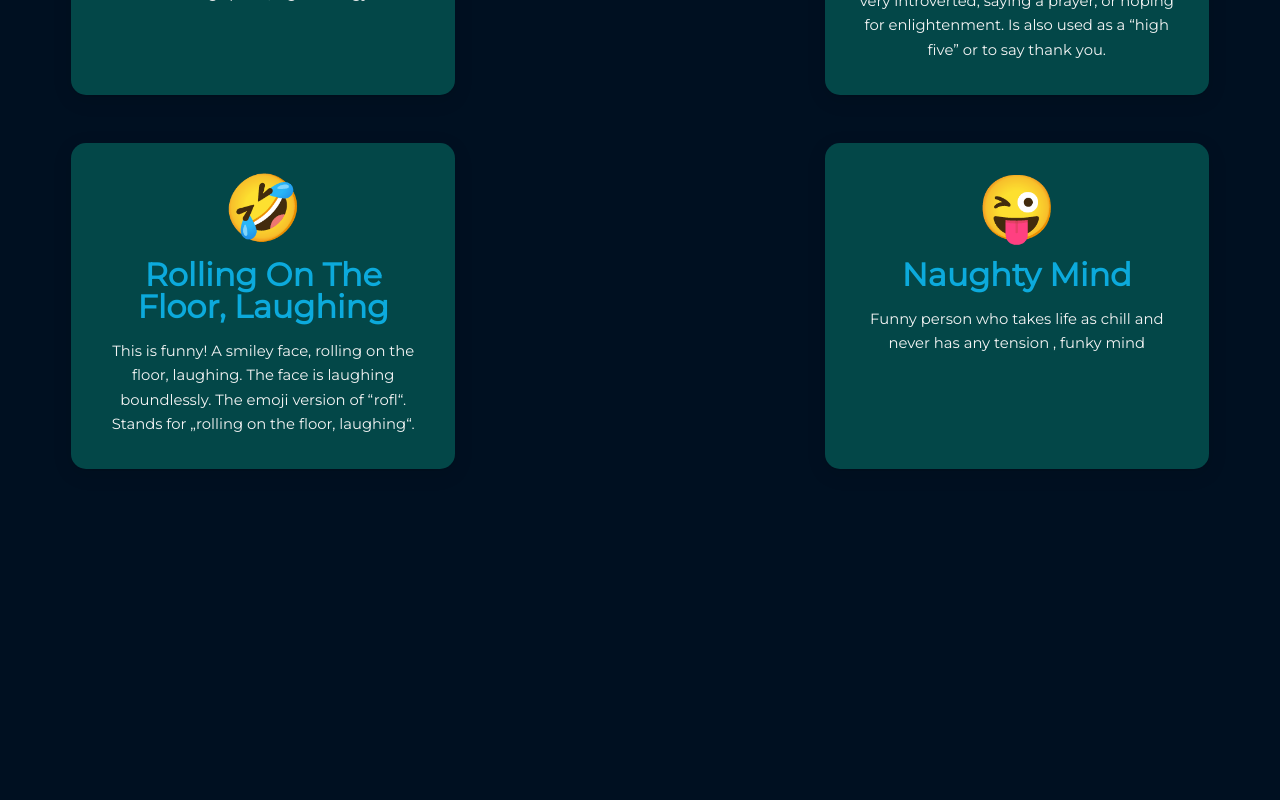
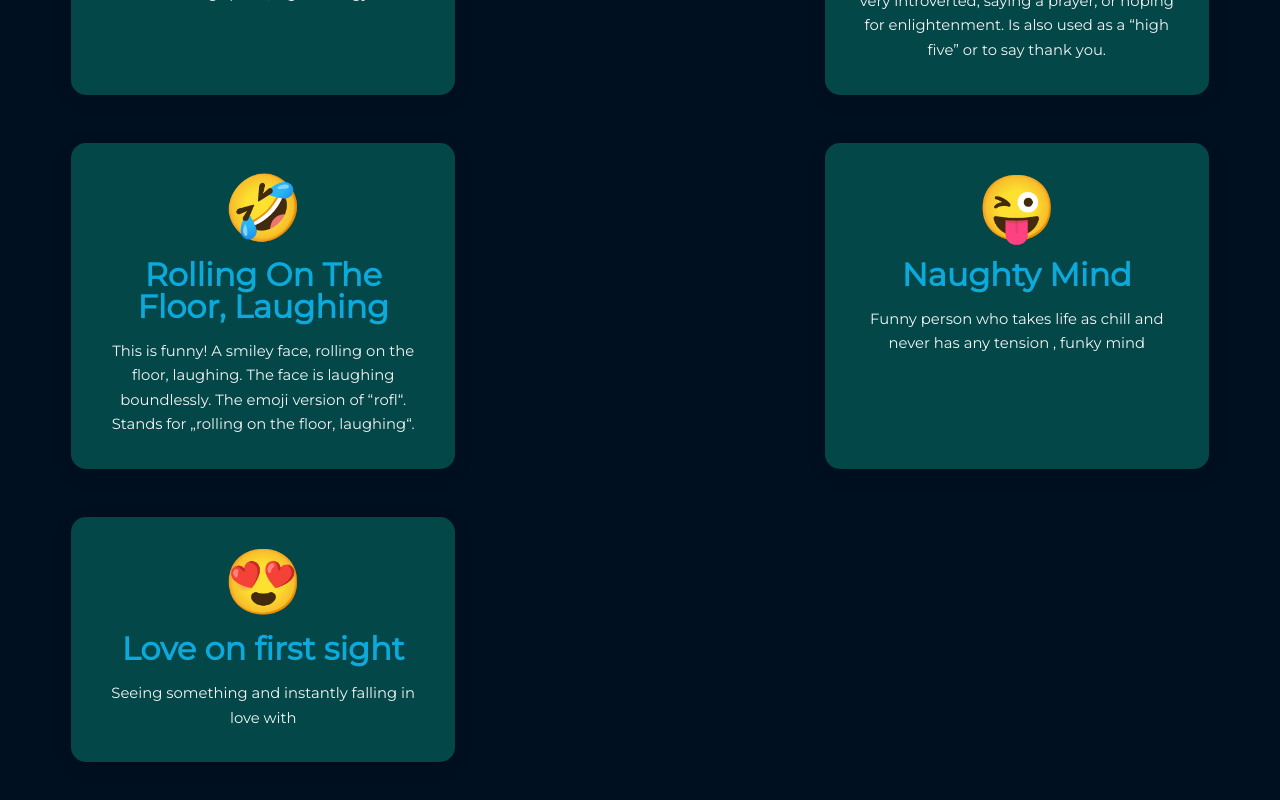
Before and after one commit to chiranjeev13/emojipedia, a React (Create React App) app: page / in a window 1280 px wide. Shown: the part 459-1259 px from the top of the page. Before the commit the page ends 1040 px from the top, so only its background shows below. Built offline with nearby package versions, Linux system fonts and the light colour scheme.

Commit message:
added another emoji

```diff
--- a/src/emojipedia.js
+++ b/src/emojipedia.js
@@ -26,6 +26,14 @@ const emojipedia = [
       name: "Naughty Mind",
       meaning:
         "Funny person who takes life as chill and never has any tension , funky mind "
+    },
+    {
+      id: 5,
+      emoji: "😍",
+      name: "Love on first sight",
+      meaning:
+        "Seeing something and instantly falling in love with"
     }
+
   ];
   export default emojipedia;
```
